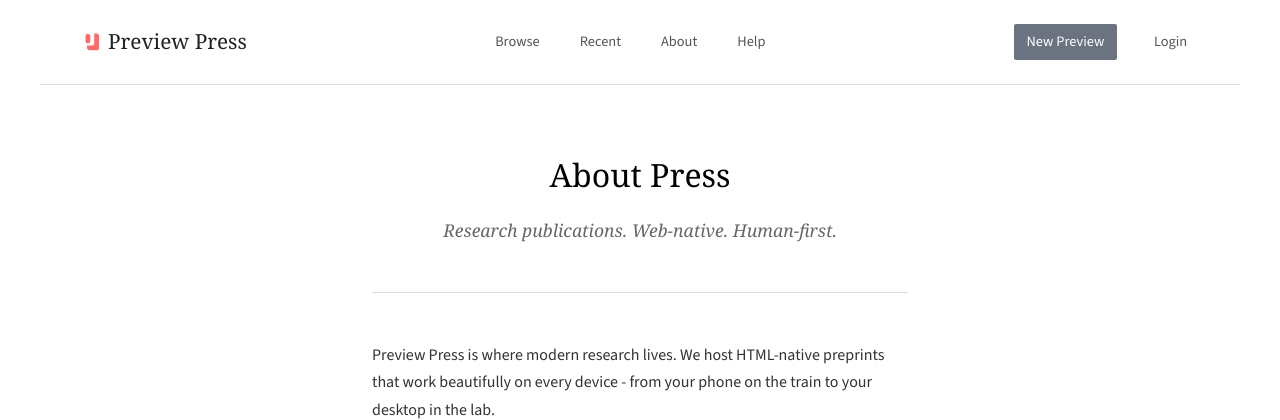
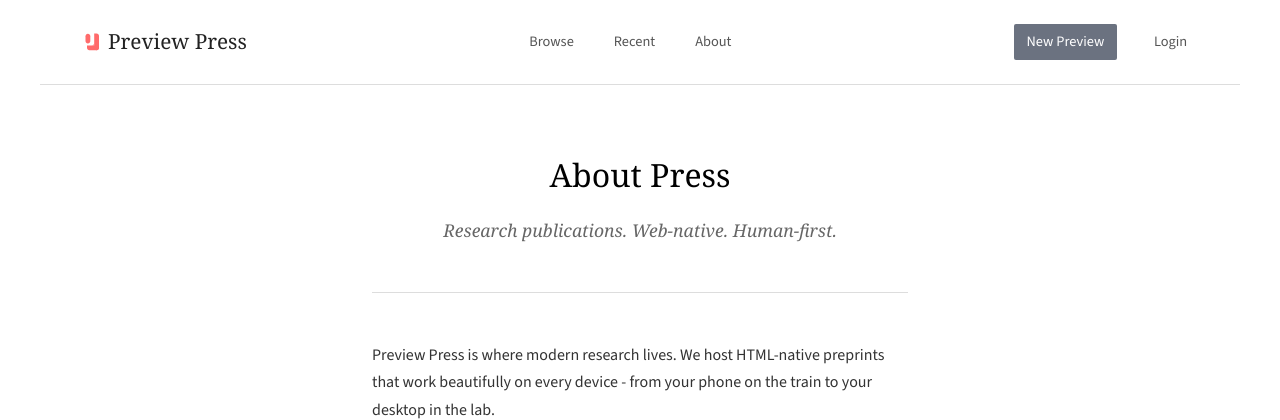
Before and after one commit to aris-pub/press, a FastAPI app: page /about in a window 1280 px wide. Shown: the top 420 px of the page. Run offline with FastAPI, Linux system fonts and the light colour scheme; some libraries are stand-ins or nearby versions.

Commit message:
Fix navbar navigation links and remove Help link
- Fix Browse and Recent links to use /#browse and /#recent
- Ensures navigation works from any page, not just homepage
- Remove placeholder Help link to simplify navigation
- Clean up navbar to focus on essential functionality

🤖 Generated with [Claude Code](https://claude.ai/code)

Co-Authored-By: Claude <noreply@anthropic.com>

```diff
--- a/app/templates/components/navbar.html
+++ b/app/templates/components/navbar.html
@@ -14,10 +14,9 @@ Navbar Component
   </div>
 
   <nav>
-    {{ nav_link("Browse", "#browse") }}
-    {{ nav_link("Recent", "#recent") }}
+    {{ nav_link("Browse", "/#browse") }}
+    {{ nav_link("Recent", "/#recent") }}
     {{ nav_link("About", "/about") }}
-    {{ nav_link("Help") }}
   </nav>
 
   <div class="auth-buttons">
```
